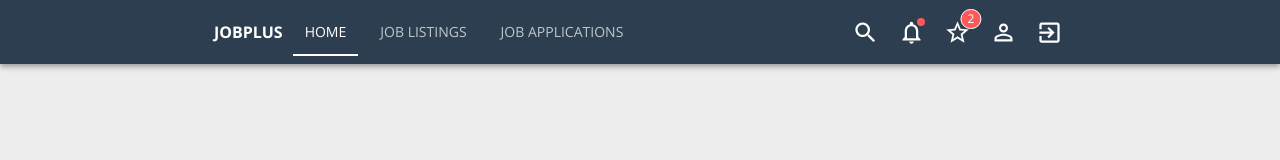
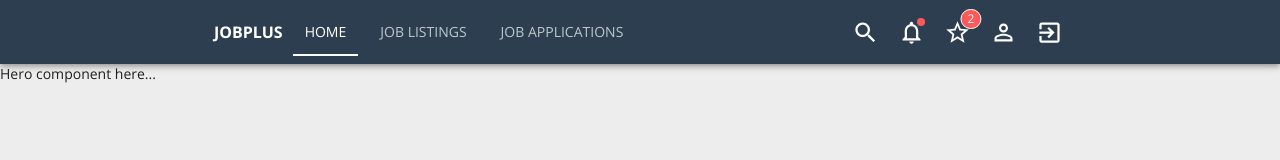
Before and after one commit to kingsley-ijomah/jobplus_react_frontend, a React (Create React App) app: page / in a window 1280 px wide. Shown: the top 160 px of the page. Built offline with nearby package versions, Linux system fonts and the light colour scheme.

Commit message:
page setup

```diff
--- a/src/App.js
+++ b/src/App.js
@@ -1,8 +1,9 @@
 import './App.css';
-import { BrowserRouter, useHistory } from 'react-router-dom';
+import { BrowserRouter, Route, Switch, useHistory } from 'react-router-dom';
 import Navbar from './components/Navbar';
 import Footer from './components/Footer';
 import Cookie from './components/Cookie';
+import Home from './pages/Home';
 
 function App() {
   let history = useHistory();
@@ -10,6 +11,9 @@ function App() {
     <>
       <BrowserRouter history={history}>
         <Navbar />
+        <Switch>
+          <Route exact path='/' render={props => <Home {...props} />} />
+        </Switch>
         <Cookie />
         <Footer />
       </BrowserRouter>
--- /dev/null
+++ b/src/components/Hero.js
@@ -0,0 +1,9 @@
+import React from 'react'
+
+export default function Hero() {
+  return (
+    <>
+      Hero component here...
+    </>
+  )
+}
--- /dev/null
+++ b/src/pages/Home.js
@@ -0,0 +1,10 @@
+import React from 'react'
+import Hero from '../components/Hero'
+
+export default function Home(props) {
+  return (
+    <>
+      <Hero />
+    </>
+  )
+}
```
